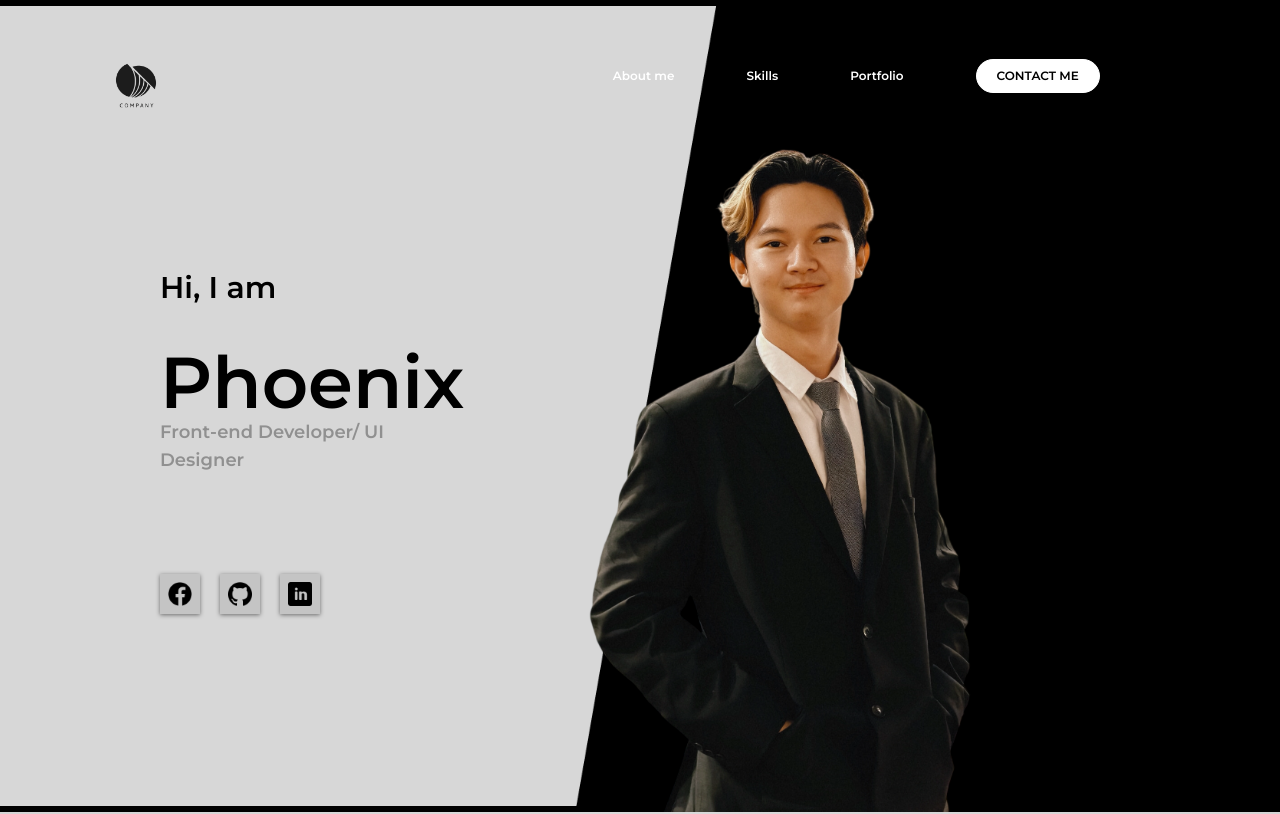
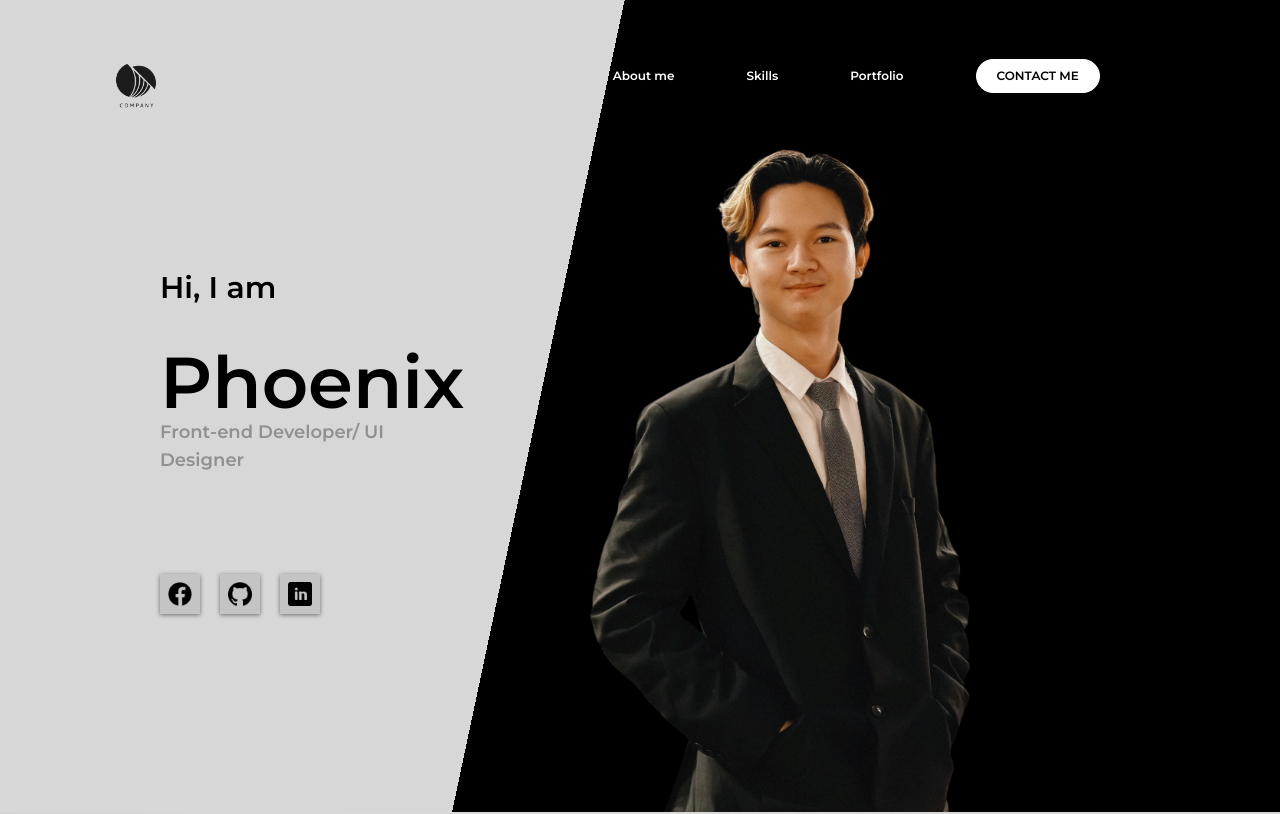
Before and after one commit to Nyi-Wint-Htal/Portfolio, a React (Vite) app: page / in a window 1280 px wide. Shown: the top 814 px of the page. Built offline with nearby package versions, Linux system fonts and the light colour scheme.

Commit message:
Another refinement fixed the background to be a real background and not an image, still haven't implement the contact form but for now this is the final version

```diff
--- a/src/App.tsx
+++ b/src/App.tsx
@@ -1,6 +1,5 @@
 import Home from "./components/Home";
 import NavigationBar from "./components/NavigationBar";
-import bgPng from "./assets/bg.png";
 import AboutMe from "./components/AboutMe";
 import Portfolio from "./components/Portfolio";
 import Contact from "./components/Contact";
@@ -18,12 +17,7 @@ function App() {
   return (
     <div id="app">
       <section className="relative min-h-screen overflow-hidden bg-black">
-        <img
-          src={bgPng}
-          alt=""
-          className="lg:max-w-200 md:max-w-150 max-w-100 object-contain absolute inset-0 h-full -translate-x-20"
-        />
-        <div className="relative z-10">
+        <div className="relative z-10 backgroundStyle">
           <NavigationBar />
           <Home />
         </div>
--- a/src/components/Contact.tsx
+++ b/src/components/Contact.tsx
@@ -14,23 +14,28 @@ function Contact() {
 
           <form className="flex flex-col items-center text-center mt-20">
             <input
+              aria-label="Input Name"
               required
               type="text"
               className="inputFieldStyle"
               placeholder="ENTER YOUR NAME*"
             />
             <input
+              aria-label="Input Email"
               required
               type="email"
               className="inputFieldStyle"
               placeholder="ENTER YOUR EMAIL*"
             />
             <input
+              aria-label="Input Phone Number"
+              required
               type="tel"
               className="inputFieldStyle"
               placeholder="PHONE NUMBER"
             />
             <textarea
+              aria-label="Input your message"
               className="inputFieldStyle pb-37.75 pt-5"
               placeholder="YOUR MESSAGE*"
             ></textarea>
--- a/src/components/NavigationBar.tsx
+++ b/src/components/NavigationBar.tsx
@@ -3,7 +3,7 @@ import logoPng from "../assets/logo.png";
 const NavigationBar = () => {
   return (
     <section id="nav-bar">
-      <div className="flex justify-around mt-10">
+      <div className="flex justify-around pt-10">
         <div>
           <img
             src={logoPng}
--- a/src/index.css
+++ b/src/index.css
@@ -15,6 +15,10 @@ html {
 
   body {
     @apply bg-black;
+  }
+
+  .backgroundStyle {
+    @apply bg-[linear-gradient(102deg,#d7d7d7_0_43%,#000_43%_100%)];
   }
 
   .fontStyle {
```
Also changed, not shown: src/assets/bg.png (deleted), src/assets/logo.png.
